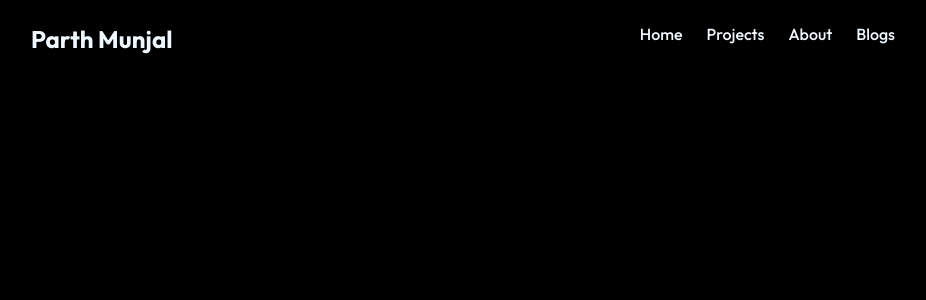
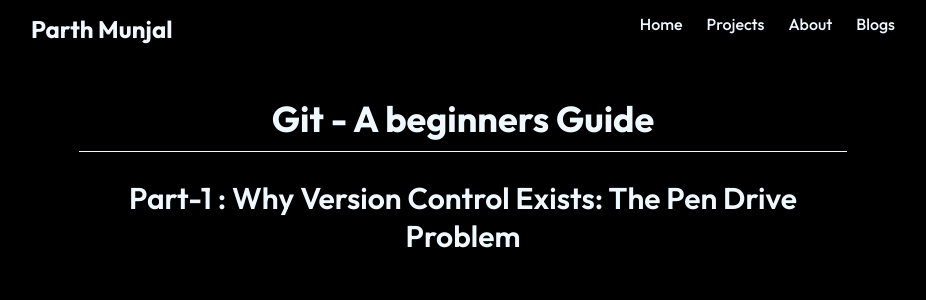
Before and after one commit to parthmunjal07/parth-portfolio-v1, a React (Vite) app: page /blog3 in a window 1280 px wide. Shown: the top 300 px of the page, without its empty margins (177-1103 px from the left). Built offline with nearby package versions, Linux system fonts and the light colour scheme.

Commit message:
cont tom

```diff
--- a/src/components/blogs/Git.jsx
+++ b/src/components/blogs/Git.jsx
@@ -1,10 +1,20 @@
 import React from 'react'
+import PageWrapper from '../PageWrapper'
 
 function Git() {
   return (
-    <div>
-
-    </div>
+    <PageWrapper>
+          <div className="bg-gray-700 w-[90%] md:w-[65%] mx-auto p-8">
+            <div className="mt-16">
+              <h1 className="text-4xl text-center font-bold leading-tight">
+                Git - A beginners Guide
+              </h1>
+              <hr className="bg-gray-500" />
+              <h2 className="text-3xl text-center font-semibold leading-tight mt-7"> Part-1 : Why Version Control Exists: The Pen Drive Problem </h2>
+              <h3 className='text-2xl font-semibold'></h3>
+            </div>
+          </div>
+        </PageWrapper>
   )
 }
 
```
